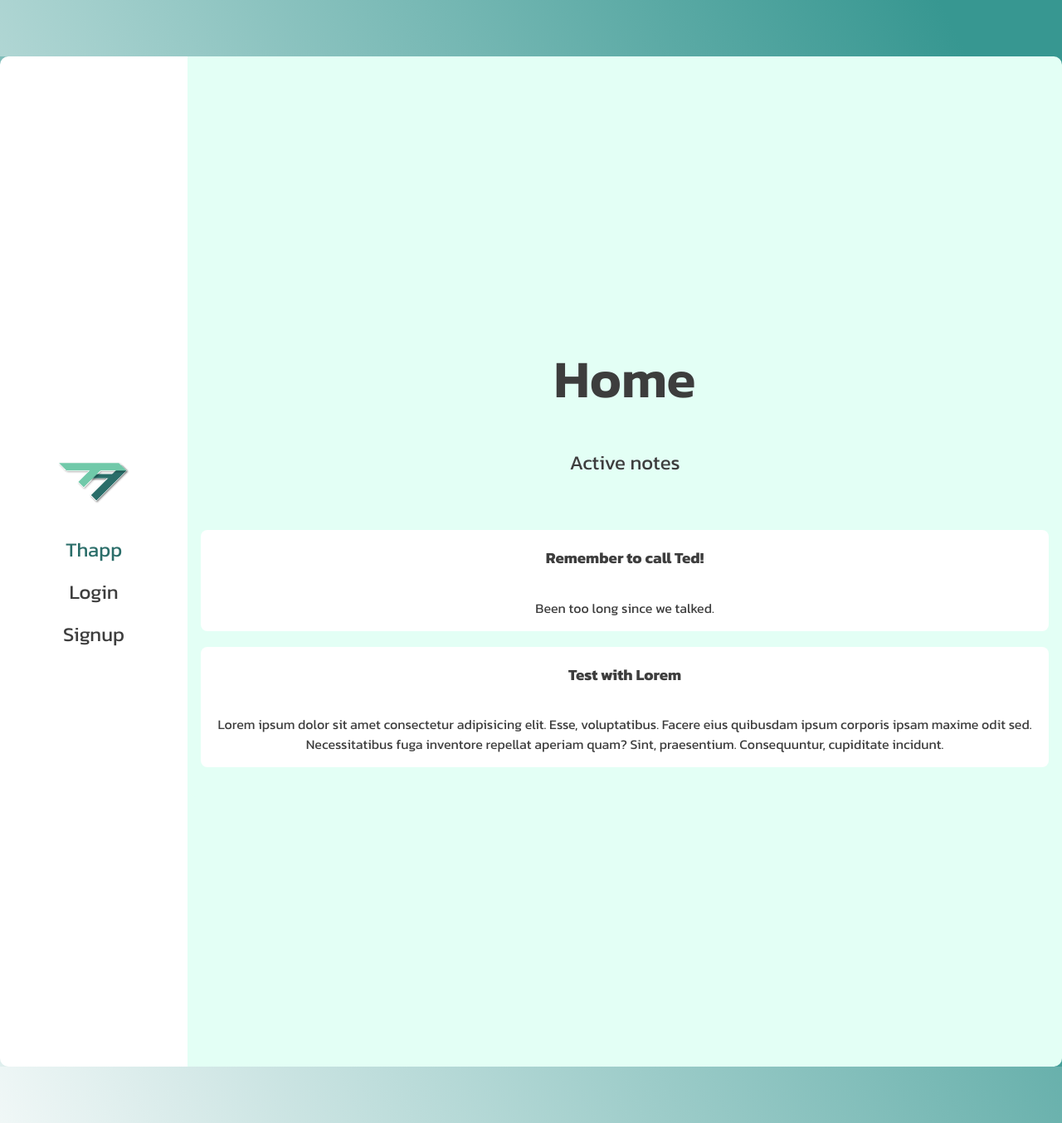
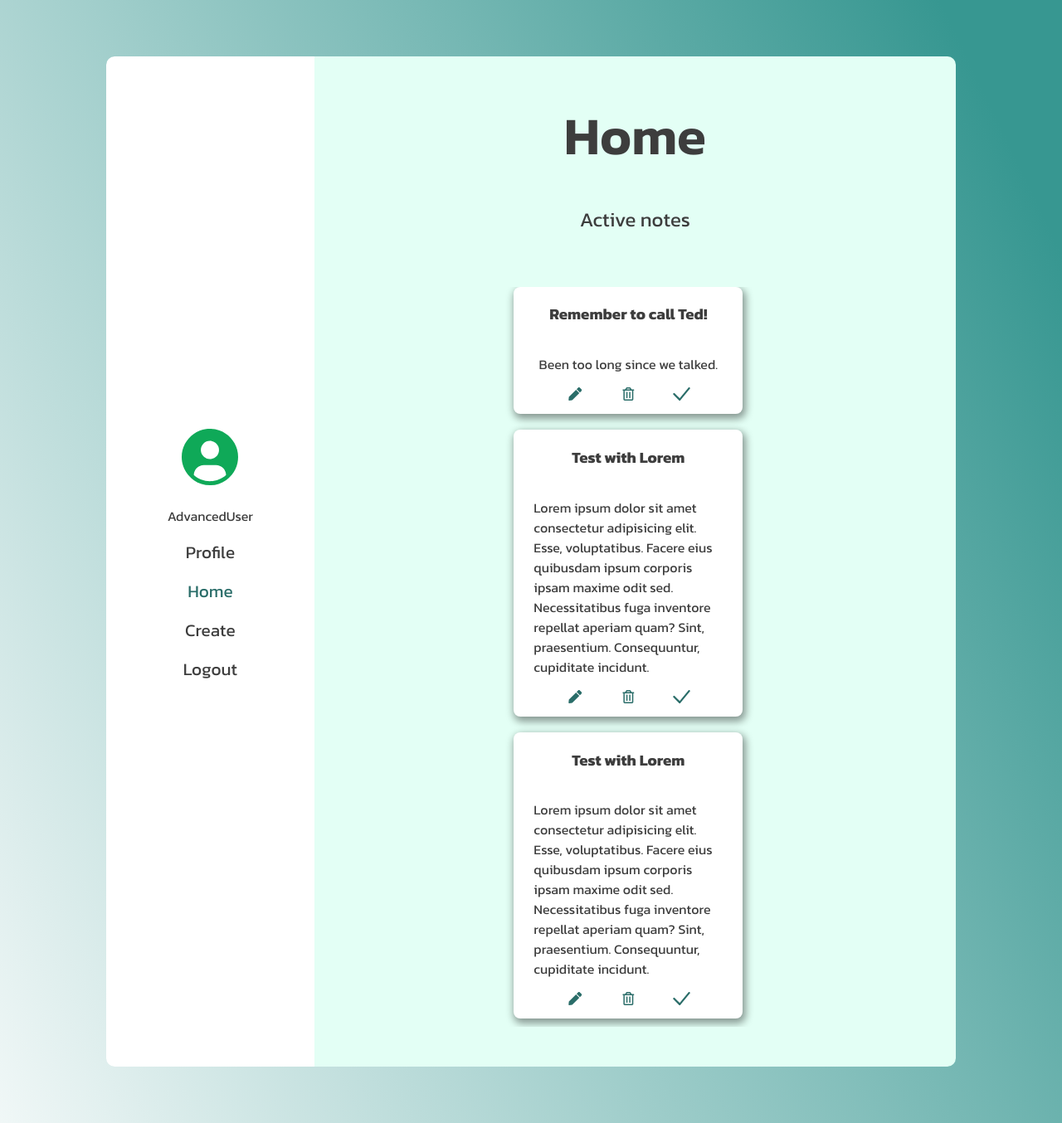
Before and after one commit to Niclas-Gustafsson/u04-todo-app-Niclas-Gustafsson, a PHP site: page /home.php in a window 1280 px wide. Shown: the whole page at 83% size. Run offline with PHP 8.4, Linux system fonts and the light colour scheme.

Commit message:
Finish home page styling

```diff
--- a/app/public/css/main.css
+++ b/app/public/css/main.css
@@ -6,13 +6,21 @@
   font-family: 'Kanit', sans-serif;
 }
 
+.nav-lock {
+  position: fixed;
+  width: 100%;
+}
+
 .nav {
+  -webkit-box-sizing: border-box;
+          box-sizing: border-box;
   display: -webkit-box;
   display: -ms-flexbox;
   display: flex;
   -webkit-box-pack: justify;
       -ms-flex-pack: justify;
           justify-content: space-between;
+  width: 100%;
   padding: 1rem;
   background-color: #E3FFF5;
   -webkit-transition: all 0.4s ease-in-out;
@@ -103,9 +111,10 @@
   -webkit-box-align: center;
       -ms-flex-align: center;
           align-items: center;
-  position: absolute;
+  position: fixed;
   margin: 0;
   padding: 0;
+  top: 0;
   left: 0;
   width: 100vw;
   height: 100vh;
@@ -151,6 +160,10 @@
 
 .nav .nav-right .nav-items .nav-item__links.active {
   color: #2A6D69;
+}
+
+.nav .nav-right .nav-items .nav-item__links.profile-name {
+  font-size: 1.5rem;
 }
 
 footer {
@@ -270,7 +283,6 @@
 
 .home-body .home-main .container {
   background: linear-gradient(244.28deg, #379791 7.62%, rgba(51, 222, 140, 0) 107.36%);
-  width: 100vw;
 }
 
 .home-body .home-main .container .main-dashboard {
@@ -309,13 +321,7 @@
   font-weight: 400;
 }
 
-.home-body .home-main .container .main-dashboard .notes-wrapper .note-card {
-  background-color: #ffffff;
-  margin-bottom: 1.2rem;
-  border-radius: 8px;
-}
-
-.home-body .home-main .container .main-dashboard .notes-wrapper .note-card .note-body-wrapper {
+.home-body .home-main .container .main-dashboard .notes-wrapper .card-wrapper {
   display: -webkit-box;
   display: -ms-flexbox;
   display: flex;
@@ -323,14 +329,47 @@
   -webkit-box-direction: normal;
       -ms-flex-direction: column;
           flex-direction: column;
-  text-align: center;
 }
 
-.home-body .home-main .container .main-dashboard .notes-wrapper .note-card .note-body-wrapper .note-body {
-  font-size: 1rem;
+.home-body .home-main .container .main-dashboard .notes-wrapper .card-wrapper .note-card {
+  background-color: #ffffff;
+  margin-bottom: 1.2rem;
+  border-radius: 8px;
+  -webkit-box-shadow: 2px 4px 10px 2px rgba(0, 0, 0, 0.4);
+          box-shadow: 2px 4px 10px 2px rgba(0, 0, 0, 0.4);
+  padding: 0 1.5rem;
+  width: 276px;
+  -ms-flex-item-align: center;
+      -ms-grid-row-align: center;
+      align-self: center;
 }
 
-.home-body .home-main .container .main-dashboard .notes-wrapper .note-card .note-body-wrapper .note-icons {
+.home-body .home-main .container .main-dashboard .notes-wrapper .card-wrapper .note-card .note-body-wrapper {
+  display: -webkit-box;
+  display: -ms-flexbox;
+  display: flex;
+  -webkit-box-orient: vertical;
+  -webkit-box-direction: normal;
+      -ms-flex-direction: column;
+          flex-direction: column;
+}
+
+.home-body .home-main .container .main-dashboard .notes-wrapper .card-wrapper .note-card .note-body-wrapper .note-title {
+  -ms-flex-item-align: center;
+      -ms-grid-row-align: center;
+      align-self: center;
+  display: inline-block;
+}
+
+.home-body .home-main .container .main-dashboard .notes-wrapper .card-wrapper .note-card .note-body-wrapper .note-body {
+  font-size: 1rem;
+  display: inline-block;
+  -ms-flex-item-align: center;
+      -ms-grid-row-align: center;
+      align-self: center;
+}
+
+.home-body .home-main .container .main-dashboard .notes-wrapper .card-wrapper .note-card .note-body-wrapper .note-icons {
   display: -webkit-box;
   display: -ms-flexbox;
   display: flex;
@@ -339,7 +378,7 @@
           justify-content: space-evenly;
 }
 
-.home-body .home-main .container .main-dashboard .notes-wrapper .note-card .note-body-wrapper .note-icons a .icon {
+.home-body .home-main .container .main-dashboard .notes-wrapper .card-wrapper .note-card .note-body-wrapper .note-icons a .icon {
   width: 1.7rem;
 }
 
@@ -383,7 +422,7 @@
   body main .container .nav {
     -webkit-box-sizing: border-box;
             box-sizing: border-box;
-    width: 20%;
+    width: 25%;
     height: 100%;
     -webkit-box-orient: vertical;
     -webkit-box-direction: normal;
@@ -440,7 +479,7 @@
     -webkit-box-sizing: border-box;
             box-sizing: border-box;
     position: relative;
-    width: 80%;
+    width: 75%;
     height: 100%;
     padding: 0 3rem;
     border-radius: 0 10px 10px 0;
@@ -466,4 +505,64 @@
     width: 300px;
   }
 }
+
+@media screen and (min-width: 1024px) {
+  .home-main {
+    width: 100vw;
+  }
+  .home-main .container {
+    border-radius: 10px;
+    width: 80%;
+  }
+  .home-main .container .nav {
+    width: 30%;
+  }
+  .home-main .container .nav a .logo {
+    display: none;
+  }
+  .home-main .container .nav .nav-right .nav-items .nav-item__links {
+    font-size: 1.3rem;
+  }
+  .home-main .container .nav .nav-right .nav-items .nav-item__links.profile-name {
+    font-size: 1rem;
+  }
+  .home-main .container .main-dashboard {
+    width: 70%;
+    height: 90vh;
+  }
+  .home-main .container .main-dashboard .notes-wrapper {
+    height: 100%;
+    overflow-y: hidden;
+    overflow-x: hidden;
+  }
+  .home-main .container .main-dashboard .notes-wrapper .note-head-wrapper {
+    width: 100%;
+  }
+  .home-main .container .main-dashboard .notes-wrapper .card-wrapper {
+    -ms-flex-item-align: center;
+        -ms-grid-row-align: center;
+        align-self: center;
+    width: 676px;
+    height: 100%;
+    overflow-y: scroll;
+    -webkit-box-orient: horizontal;
+    -webkit-box-direction: normal;
+        -ms-flex-direction: row;
+            flex-direction: row;
+  }
+  .home-main .container .main-dashboard .notes-wrapper .card-wrapper .note-card {
+    -webkit-box-sizing: border-box;
+            box-sizing: border-box;
+    width: 45%;
+    margin-right: 1rem;
+  }
+  .home-main .container .main-dashboard .notes-wrapper .card-wrapper .note-card .note-body-wrapper {
+    padding-bottom: 1rem;
+  }
+  .home-main .container .main-dashboard .notes-wrapper .card-wrapper .note-card .note-body-wrapper .note-icons a .icon {
+    display: block;
+    width: 1.7rem;
+    height: 1rem;
+  }
+}
 /*# sourceMappingURL=main.css.map */
--- a/app/public/home.php
+++ b/app/public/home.php
@@ -29,9 +29,17 @@
                 <div class="navigation nav-right">
 
                     <ul class="nav-items">
-                        <li class="nav-item"><a class="nav-item__links active" href="index.php">Thapp</a></li>
-                        <li class="nav-item"><a class="nav-item__links" href="login.php">Login</a></li>
-                        <li class="nav-item"><a class="nav-item__links" href="signup.php">Signup</a></li>
+                        <li class="nav-item"><a class="nav-item__links" href="profile.php"><img src="./images/profile-default.svg" alt=""></a></li>
+
+                        <li class="nav-item"><a class="nav-item__links profile-name" href="profile.php">AdvancedUser</a></li>
+
+                        <li class="nav-item"><a class="nav-item__links" href="profile.php">Profile</a></li>
+
+                        <li class="nav-item"><a class="nav-item__links active" href="home.php">Home</a></li>
+
+                        <li class="nav-item"><a class="nav-item__links" href="create_note.php">Create</a></li>
+
+                        <li class="nav-item"><a class="nav-item__links" href="logout.php">Logout</a></li>
                     </ul>
                 </div>
             </nav>
@@ -44,6 +52,7 @@
                         <h2 class="home-subheading">Active notes</h2>
                     </section>
                     <!-- Note card -->
+                    <section class="card-wrapper">
                         <section class="note-card">
                             <section class="note-body-wrapper">
                                 <h3 class="note-title">Remember to call Ted!</h3>
@@ -69,6 +78,19 @@
                                 </div>
                             </section>
                         </section>
+                        <section class="note-card">
+                            <section class="note-body-wrapper">
+                                <h3 class="note-title">Test with Lorem</h3>
+                                <p class="note-body">Lorem ipsum dolor sit amet consectetur adipisicing elit. Esse, voluptatibus. Facere eius quibusdam ipsum corporis ipsam maxime odit sed. Necessitatibus fuga inventore repellat aperiam quam? Sint, praesentium. Consequuntur, cupiditate incidunt.</p>
+                                <div class="note-icons">
+                                    <a  href=""><img class="icon" src="./images/edit.svg" alt="Edit note"></a>
+                                    <a href=""><img class="icon" src="./images/trash.svg" alt="Delete note"></a>
+                                    <a href=""><img class="icon" src="./images/check-dark.svg" alt="Mark note as done"></a>
+
+                                </div>
+                            </section>
+                        </section>
+                    </section> <!-- card-wrapper end -->
                 </div>
             </section>
         </section>
--- a/app/public/index.php
+++ b/app/public/index.php
@@ -22,7 +22,7 @@
         <section class="container">
             <nav class="nav">
                 <div class="logo-wrapper nav-left">
-                    <a href="index.php"><img class="logo" src="./sass/dist/images/thapp-logo.svg" alt=""></a>
+                    <a href="index.php"><img class="logo" src="./images/thapp-logo.svg" alt=""></a>
                 </div>
                 <div id="hamburger" class="hamburger">
                     <span class="hamburger__lines"></span>
--- a/app/public/js/index.js
+++ b/app/public/js/index.js
@@ -3,7 +3,7 @@
 const hamburgerLines = document.querySelector('.hamburger__lines');
 const mobileMenu = document.querySelector('.nav-items');
 // const navRight = document.querySelector('.nav-right');
-// const nav = document.querySelector('.nav');
+const nav = document.querySelector('.nav');
 let showMenu = false;
 
 //Eventlisteners
@@ -19,10 +19,20 @@
         hamburgerLines.classList.add('open');
         mobileMenu.classList.add('nav-open');
         showMenu = true;
+        if(mobileMenu.classList.contains('nav-open')) {
+            setTimeout(fixedNav, 500);
+        }
+
     } else {
         // hamburger.classList.remove('open');
         hamburgerLines.classList.remove('open');
         mobileMenu.classList.remove('nav-open');
+        nav.classList.remove('nav-lock');
         showMenu = false;
     }
 }
+
+//Function to fix issue where nav dissapears when scrollin with mobile menu open. Too dissy for solving it with css. It´s a function only to use it with setTimeout to prevent the position change of the body to be visible before the menu is open.
+function fixedNav () {
+    nav.classList.add('nav-lock');
+}
--- a/app/sass/layout/_responsive.scss
+++ b/app/sass/layout/_responsive.scss
@@ -17,11 +17,13 @@
                 flex-direction: row;
                 width: 80%;
                 height: 90%;
+                // height: 672px;
+                // overflow-y:scroll;
                 margin: 0 auto;
 
                 .nav {
                     box-sizing: border-box;
-                    width: 20%;
+                    width: 25%;
                     height: 100%;
                     flex-direction: column;
                     justify-content: center;
@@ -67,7 +69,7 @@
                 .main-dashboard {
                     box-sizing: border-box;
                     position: relative;
-                    width: 80%;
+                    width: 75%;
                     height: 100%;
                     padding: 0 3rem;
                     border-radius: 0 10px 10px 0;
--- a/app/sass/main.scss
+++ b/app/sass/main.scss
@@ -16,4 +16,4 @@
 @import './layout/responsive';
 @import './layout/signup-responsive';
 @import './layout/login-responsive';
-// @import './layout/home-responsive';
+@import './layout/home-responsive';
```
Also changed, not shown: app/sass/base/_resets.scss (+7 -0 lines), app/sass/layout/_home-responsive.scss (added, +84 -0 lines), app/sass/layout/_nav.scss (+10 -1 lines), app/sass/pages/_home.scss (+16 -3 lines), app/public/css/main.min.css, app/public/images/profile-default.svg (added), 2 other files. Lines whose indentation alone changed are shown as unchanged.
